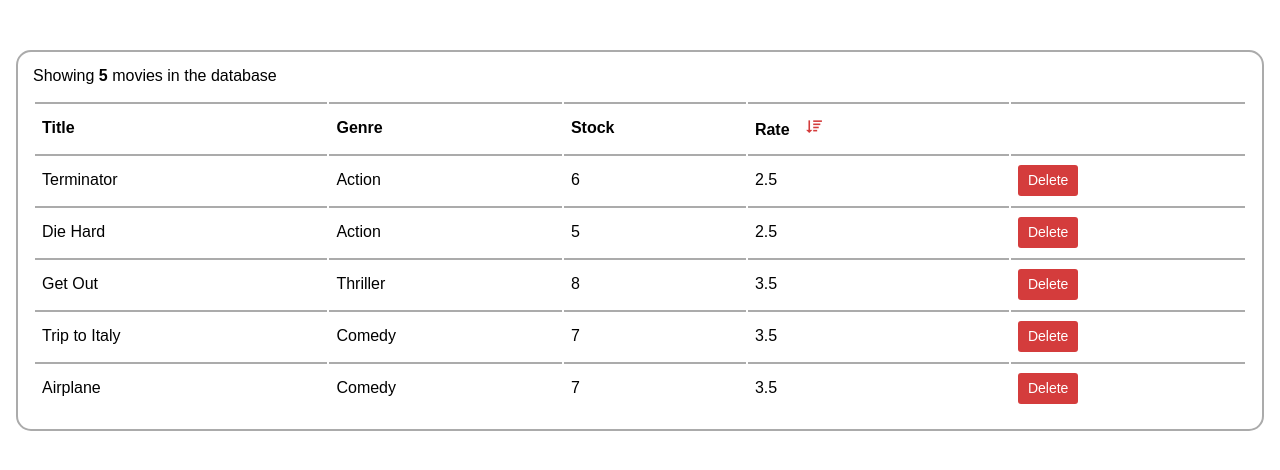
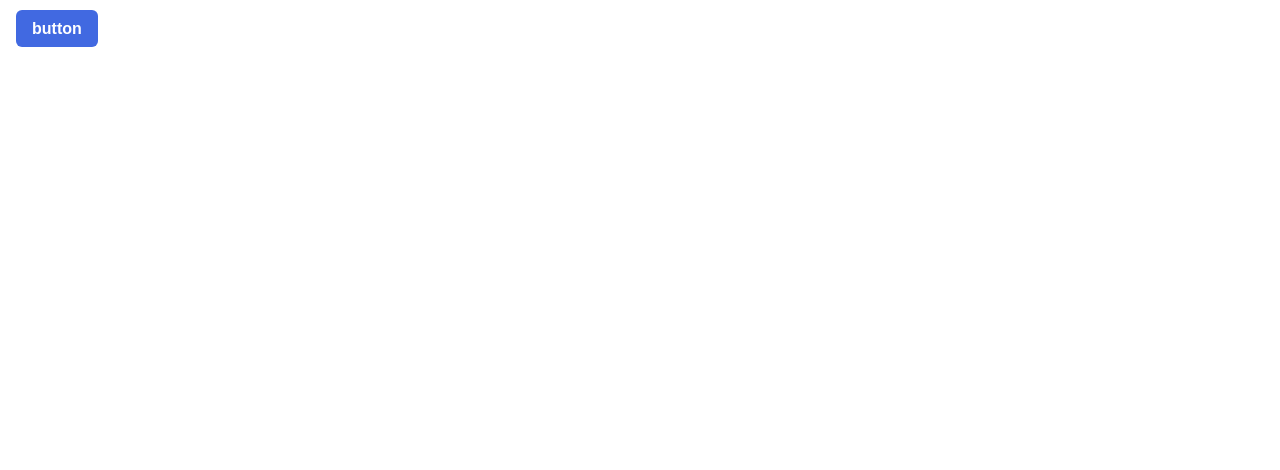
Before and after one commit to BrownEdgar/react_armenia, a React (Vite) app: page / in a window 1280 px wide. Shown: the top 470 px of the page. Built offline with nearby package versions, Linux system fonts and the light colour scheme.

Commit message:
button & a tags differentiate by attributes & css

```diff
--- a/index.html
+++ b/index.html
@@ -18,5 +18,4 @@
   <div id="root"></div>
   <script type="module" src="/src/main.jsx"></script>
 </body>
-
 </html>
--- /dev/null
+++ b/src/UI/Button/Button.jsx
@@ -0,0 +1,44 @@
+import classNames from 'classnames'
+import React from 'react'
+import PropTypes from 'prop-types'
+import './Button.scss'
+
+export default function Button({ title, variant, onclick, size, block, as }) {
+  const Element = 'a' || 'button'
+  return (
+    Element === 'button' ? <Element className={classNames('btn', {
+      [`btn-${variant}`]: true,
+      [`btn-${size}`]: true,
+      'btn-block': block
+    })}
+      onClick={onclick}
+    >
+      {title}
+    </Element>
+      :
+      <Element className={classNames('btn', {
+        [`btn-${variant}`]: true,
+        [`btn-${size}`]: true,
+        'btn-block': block
+      })}
+        href='https://www.google.com/'
+        target="_blank"
+      >
+        {title}
+      </Element>
+  )
+}
+
+Button.defaultProps = {
+  variant: 'primary',
+  title: 'button',
+  size: 'md',
+  block: false
+}
+Button.proptypes = {
+  title: PropTypes.string,
+  variant: PropTypes.oneOf(['primary', 'dark', 'warning', 'success']),
+  size: PropTypes.oneOf(['sm', 'md', 'lg']),
+  onclick: PropTypes.func,
+  block: PropTypes.bool,
+}
--- /dev/null
+++ b/src/UI/Button/Button.scss
@@ -0,0 +1,47 @@
+.btn {
+  cursor: pointer;
+  font-weight: 700;
+  border-radius: 6px;
+  border: 0;
+  padding: 0.6rem 1rem;
+  margin: 10px 0;
+  transition: scale 0.3s;
+  &-block {
+    display: block;
+    width: 100%;
+  }
+  &-dark {
+    color: whitesmoke;
+    background-color: #1d1d1d;
+  }
+  &-warning {
+    color: #fff;
+    background-color: rgb(198, 46, 46);
+  }
+  &-primary {
+    color: #fff;
+    background-color: royalblue;
+  }
+  &-success {
+    color: #fff;
+    background-color: #10ce40;
+  }
+  &-sm {
+    font-size: 14px;
+  }
+  &-md {
+    font-size: 16px;
+  }
+  &-lg {
+    font-size: 20px;
+  }
+  &:active {
+    scale: 0.97;
+    transition: 0.3s;
+  }
+}
+
+a{
+  display: inline-block;
+  text-decoration: none;
+}
--- a/src/authCopy/reducer.js
+++ b/src/authCopy/reducer.js
@@ -1,4 +1,7 @@
 import { ADD_USER, SORTDATE, SORTEMAIL } from "./actionTypes";
+import moment from 'moment'
+
+
 
 export const initialvalue = []
 
@@ -8,7 +11,7 @@ function reducer(state = initialvalue, action) {
 
     case SORTEMAIL: return state.toSorted((a, b)=>{ return (a.email > b.email) ? 1 : -1});
 
-    case SORTDATE: return state.toSorted((a, b)=>{ return (a.date > b.date) ? 1 : -1});
+    case SORTDATE: return state.toSorted((a, b)=>{ return (moment(a.date) > moment(b.date)) ? 1 : -1});
 
     default: return state;
   }
--- a/src/main.jsx
+++ b/src/main.jsx
@@ -1,6 +1,6 @@
 import React from 'react'
 import ReactDOM from 'react-dom/client'
-import App from './ClassName/App'
+import App from './UI/Button/Button'
 
 import './index.css'
 
```
Also changed, not shown: 1 other file (tests, documents, lock files or other folders).
